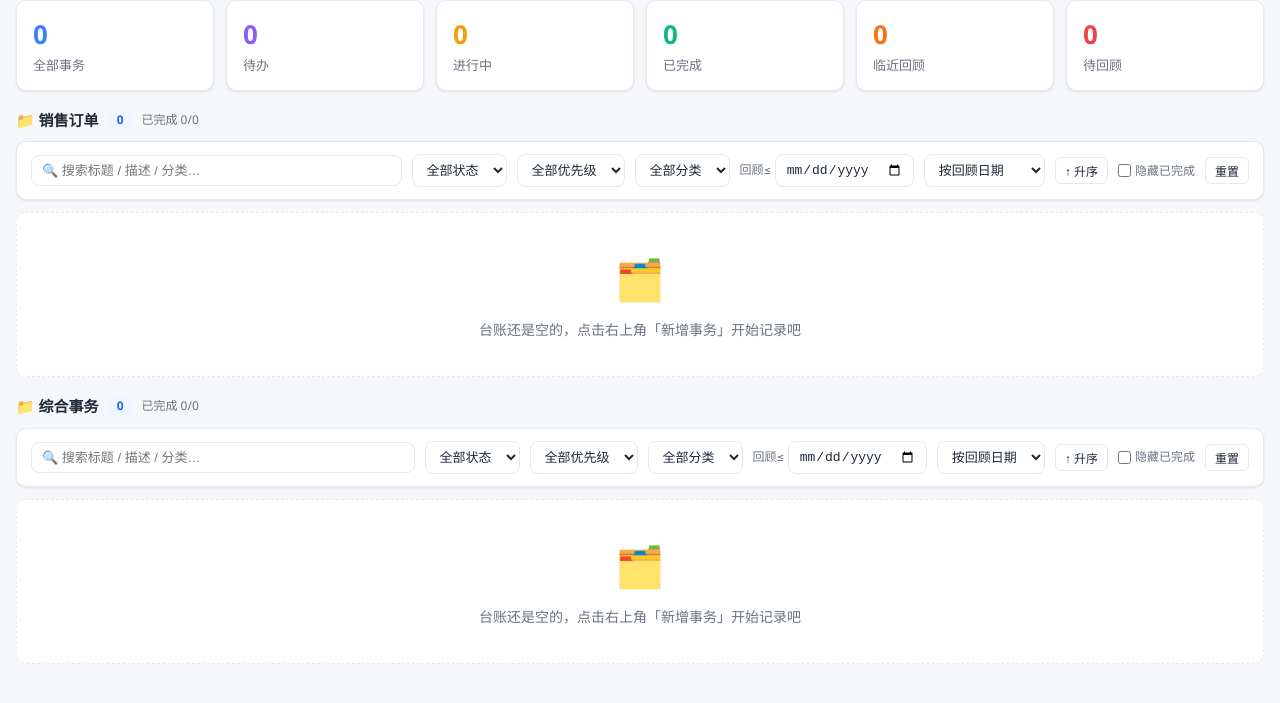
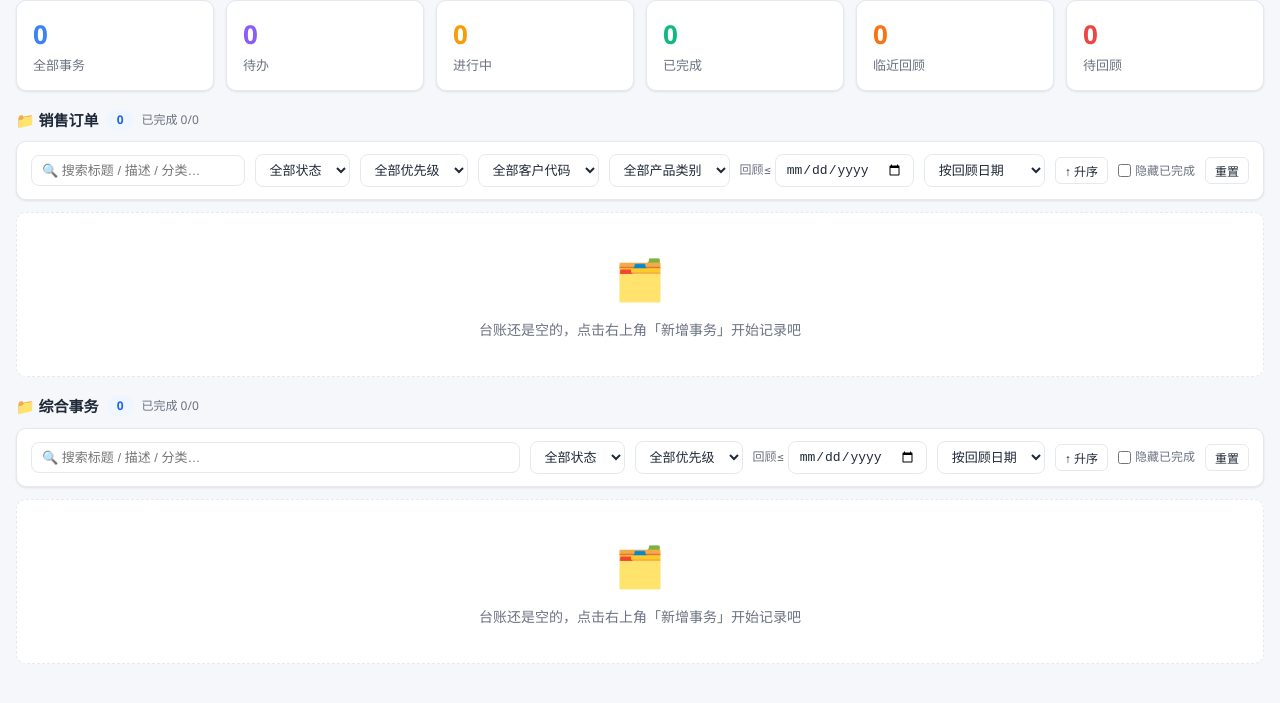
Before and after one commit to Sid-fgp/Project-Management-Agent, a website: page index.html in a window 1280 px wide. Shown: the part 75-778 px from the top of the page. Drawn offline with Linux system fonts and the light colour scheme; no server answers.

Commit message:
销售订单工具栏替换为客户代码/产品类别筛选；综合事务移除全部分类筛选

```diff
--- a/index.html
+++ b/index.html
@@ -273,7 +273,8 @@
     <select id="fPriority-sales" onchange="render()">
       <option value="">全部优先级</option><option value="high">高</option><option value="mid">中</option><option value="low">低</option>
     </select>
-    <select id="fCategory-sales" onchange="render()"><option value="">全部分类</option></select>
+    <select id="fCustCode-sales" onchange="render()"><option value="">全部客户代码</option></select>
+    <select id="fProdType-sales" onchange="render()"><option value="">全部产品类别</option></select>
     <label>回顾≤ <input type="date" id="fDue-sales" onchange="render()"></label>
     <select id="fSort-sales" onchange="setSortKey('sales',this.value)">
       <option value="due">按回顾日期</option><option value="priority">按优先级</option><option value="title">按标题</option><option value="cust">按客户代码</option><option value="prod">按产品类别</option><option value="po">按客户订单号</option><option value="ipo">按内部订单号</option><option value="desc">按描述</option><option value="status">按状态</option><option value="created">按创建时间</option><option value="updated">按最近更新</option>
@@ -290,7 +291,6 @@
     <select id="fPriority-general" onchange="render()">
       <option value="">全部优先级</option><option value="high">高</option><option value="mid">中</option><option value="low">低</option>
     </select>
-    <select id="fCategory-general" onchange="render()"><option value="">全部分类</option></select>
     <label>回顾≤ <input type="date" id="fDue-general" onchange="render()"></label>
     <select id="fSort-general" onchange="setSortKey('general',this.value)">
       <option value="due">按回顾日期</option><option value="priority">按优先级</option><option value="title">按标题</option><option value="desc">按描述</option><option value="status">按状态</option><option value="created">按创建时间</option><option value="updated">按最近更新</option>
@@ -581,7 +581,11 @@ function matchFilters(t,group){
   if(h&&h.checked&&t.status==='done')return false;
   const fs=document.getElementById('fStatus-'+group).value; if(fs&&t.status!==fs)return false;
   const fp=document.getElementById('fPriority-'+group).value; if(fp&&t.priority!==fp)return false;
-  const fc=document.getElementById('fCategory-'+group).value; if(fc&&t.category!==fc)return false;
+  if(group==='sales'){
+    const o=orderInfo(t);
+    const fcc=document.getElementById('fCustCode-sales').value; if(fcc&&o.cust!==fcc)return false;
+    const fpt=document.getElementById('fProdType-sales').value; if(fpt&&o.prod!==fpt)return false;
+  }
   const fd=document.getElementById('fDue-'+group).value; if(fd&&(!t.due||t.due>fd))return false;
   if(statFilter==='todo'||statFilter==='doing'||statFilter==='done'){if(t.status!==statFilter)return false;}
   if(statFilter==='soon'){const ds=dueState(t);if(ds!=='soon'&&ds!=='today')return false;}
@@ -709,7 +713,7 @@ function tableHead(forGroup,groupKey){
 function render(){
   updateSortDirBtn('sales'); updateSortDirBtn('general');
   renderStats();
-  refreshCategoryOptions();
+  refreshSalesFilterOptions();
 
   const groups=[
     {key:'sales', name:'销售订单'},
@@ -739,19 +743,22 @@ function render(){
 
   renderReminder();
 }
-function refreshCategoryOptions(){
-  const cats=[...new Set(tasks.map(t=>t.category).filter(Boolean))].sort();
-  const groups=[{key:'sales',name:'销售订单'},{key:'general',name:'综合事务'}];
-  groups.forEach(({key,name})=>{
-    const sel=document.getElementById('fCategory-'+key), cur=sel?sel.value:'';
-    const groupCats=cats.filter(c=>c===name);
-    const opts='<option value="">全部分类</option>'+groupCats.map(c=>`<option ${c===cur?'selected':''}>${esc(c)}</option>`).join('');
+function refreshSalesFilterOptions(){
+  const salesTasks=tasks.filter(t=>t.category==='销售订单');
+  const custs=[...new Set(salesTasks.map(t=>orderInfo(t).cust).filter(Boolean))].sort();
+  const prods=[...new Set(salesTasks.map(t=>orderInfo(t).prod).filter(Boolean))].sort();
+  const fill=(id,list,label)=>{
+    const sel=document.getElementById(id), cur=sel?sel.value:'';
+    const opts=`<option value="">${esc(label)}</option>`+list.map(v=>`<option ${v===cur?'selected':''}>${esc(v)}</option>`).join('');
     if(sel)sel.innerHTML=opts;
-  });
+  };
+  fill('fCustCode-sales',custs,'全部客户代码');
+  fill('fProdType-sales',prods,'全部产品类别');
 }
 function resetFilters(group){
   ['fSearch-'+group,'fDue-'+group].forEach(id=>{const el=document.getElementById(id); if(el)el.value='';});
-  ['fStatus-'+group,'fPriority-'+group,'fCategory-'+group].forEach(id=>{const el=document.getElementById(id); if(el)el.value='';});
+  ['fStatus-'+group,'fPriority-'+group].forEach(id=>{const el=document.getElementById(id); if(el)el.value='';});
+  if(group==='sales'){['fCustCode-sales','fProdType-sales'].forEach(id=>{const el=document.getElementById(id); if(el)el.value='';});}
   toolbarState[group]={sortKey:'due',sortDir:'asc'};
   const fsEl=document.getElementById('fSort-'+group); if(fsEl)fsEl.value='due';
   updateSortDirBtn(group); render();
```
